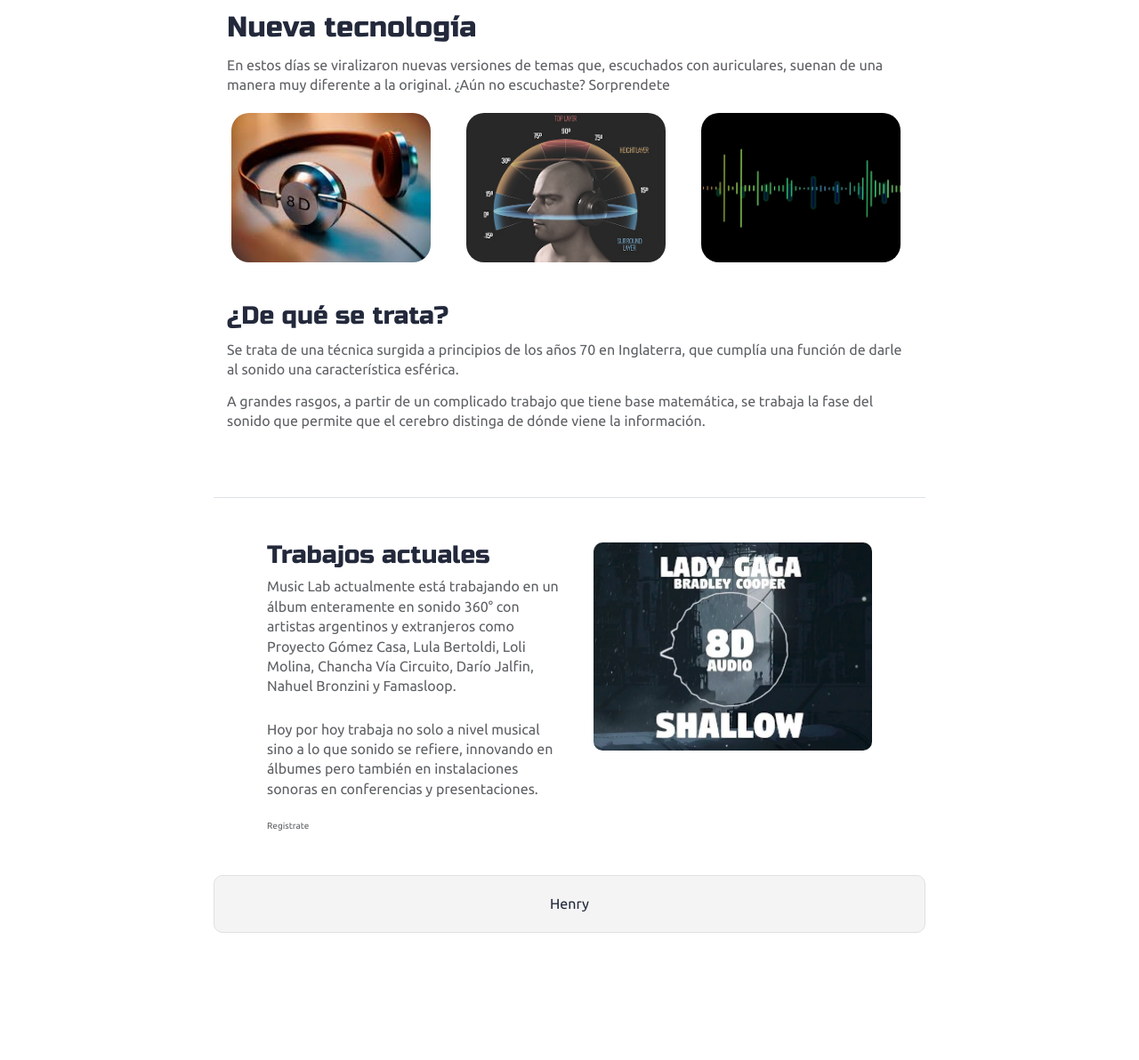
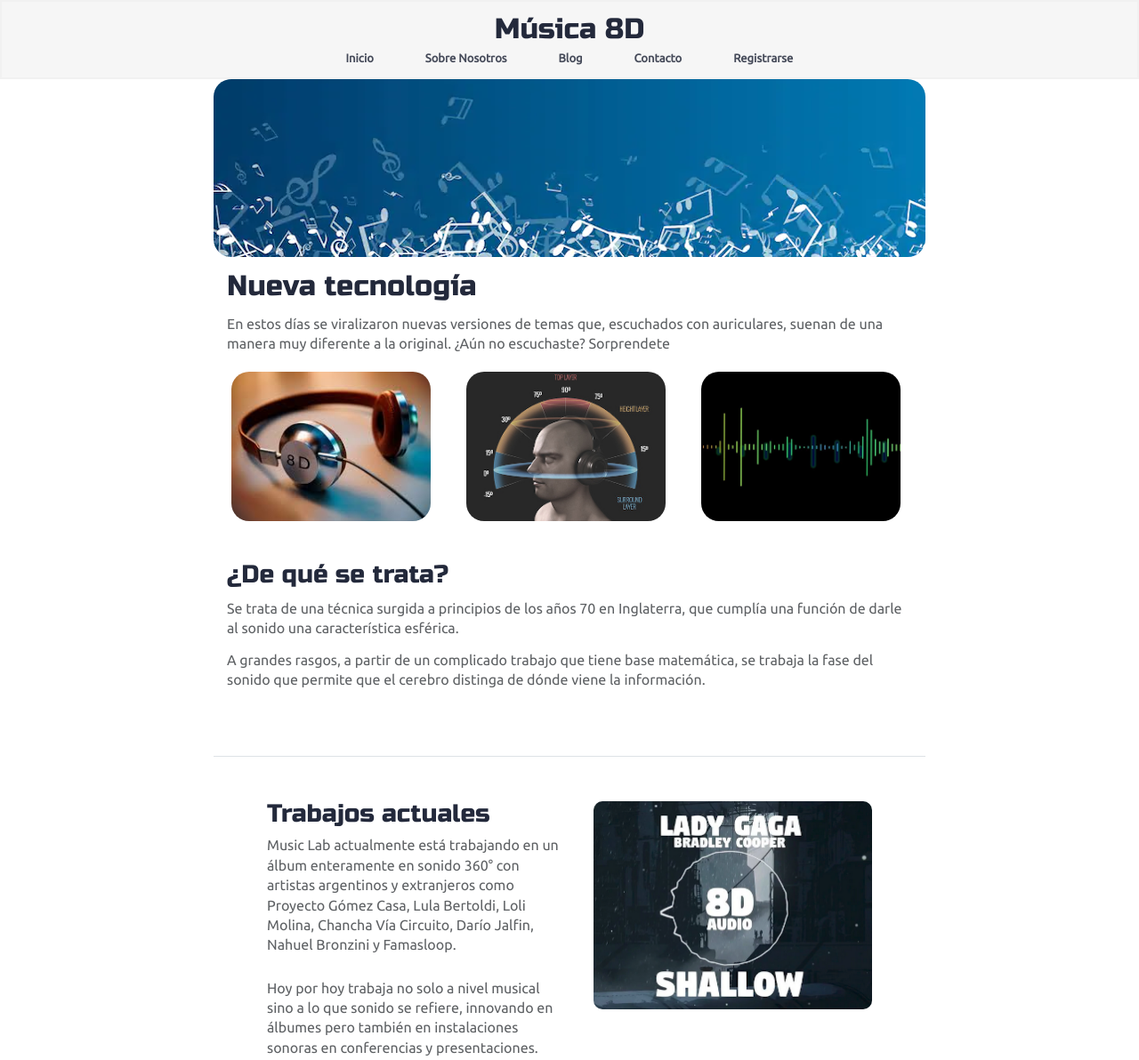
Before and after one commit to carrizobrebeca/FT-M2-MASTER, an Eleventy site: page 02-CSS/homework/responsive-web/index.html in a window 1280 px wide. Shown: the top 1192 px of the page at 89% size. Before the commit the page ends 1049 px from the top, so only its background shows below. Built offline with nearby package versions, Linux system fonts and the light colour scheme; Eleventy itself is replaced by a stand-in of ours; files that its build step writes are made by us from their sources.

Commit message:
CSSTerminado

```diff
--- a/02-CSS/homework/responsive-web/index.html
+++ b/02-CSS/homework/responsive-web/index.html
@@ -4,7 +4,7 @@
 
 <head>
   <meta charset="utf-8">
-
+  <meta name="viewport" content="width=device-width, initial-scale=1" />
   <title>Música 8D</title>
 
   <link href="https://fonts.googleapis.com/css?family=Russo+One|Ubuntu" rel="stylesheet">
@@ -16,14 +16,24 @@
 </head>
 
 <body>
+  <nav>
+    <h2>Música 8D</h2>
+    <ul>
+      <li><a href="#">Inicio</a></li>
+      <li><a href="#">Sobre Nosotros</a></li>
+      <li><a href="#">Blog</a></li>
+      <li><a href="#">Contacto</a></li>
+      <li><a href="#">Registrarse</a></li>
+    </ul>
 
+  </nav>
   <!-- Código del nav acá -->
 
   <div class="container home">
 
     <header class="intro">
       <!-- Código de header img acá -->
-
+      <img src="img/main-header.png" alt="notas musicales">
       <h2>Nueva tecnología</h2>
 
       <p>En estos días se viralizaron nuevas versiones de temas que, escuchados con auriculares, suenan de una manera
--- a/02-CSS/homework/responsive-web/less/home-page.less
+++ b/02-CSS/homework/responsive-web/less/home-page.less
@@ -54,7 +54,8 @@
         margin-bottom: 26px;
       }
 
-      .btn {
+      .btn{
+        .btn-mixin(@btn-bg-color, @porcelain);
       }
     }
 
--- a/02-CSS/homework/responsive-web/less/index.less
+++ b/02-CSS/homework/responsive-web/less/index.less
@@ -1,4 +1,4 @@
-// Importar los archivos less acá:
+//* Importar los archivos less acá:
 @import "variables";
 @import "mixins";
 @import "reset";
@@ -6,3 +6,7 @@
 @import "navigation";
 @import "footer";
 @import "home-page";
+
+// body {
+//     background-color: red;
+// }
--- a/02-CSS/homework/responsive-web/less/mixins.less
+++ b/02-CSS/homework/responsive-web/less/mixins.less
@@ -1 +1,17 @@
 // Mixins acá
+.flex(@direct: row, @justify: center, @align: center){
+    display: flex;
+    flex-direction: @direct;
+    justify-content: @justify;
+    align-items: @align;
+}
+
+.btn-mixin(@bg-color, @font-color){
+    background-color: @bg-color;
+    color: @font-color;
+    border-radius: 5px;
+    width: min-content;
+    padding: 5px;
+    font-size: 15px;
+    cursor: pointer;
+}
--- a/02-CSS/homework/responsive-web/less/navigation.less
+++ b/02-CSS/homework/responsive-web/less/navigation.less
@@ -1 +1,33 @@
 // Código de Nav acá
+nav {
+    .flex(column);
+
+    background-color: @nav-bg;
+    border: @sea-shell solid 2px;
+    padding: 15px;
+
+    ul {
+      .flex(@justify: space-around);
+      width: 45%;
+      padding-top: 10px;
+
+      a {
+        text-decoration: none;
+        color: @river-bend;
+        font-weight: bold;
+        font-size: 13px;
+      }
+    }
+  }
+
+  @media @phone {
+
+    nav {
+      ul{
+        width: 100%;
+      }
+    }
+  }
+   img {
+      border-radius: 20px;
+   }
--- a/02-CSS/homework/responsive-web/less/variables.less
+++ b/02-CSS/homework/responsive-web/less/variables.less
@@ -24,3 +24,4 @@
 @border-real: #dee2e6;
 
 // Mobile var
+@phone: ~"(max-width: 500px)";
```
Also changed, not shown: 02-CSS/homework/responsive-web/css/index.css, 02-CSS/homework/responsive-web/less/footer.less (line endings or trailing spaces), 02-CSS/homework/responsive-web/less/global.less (line endings or trailing spaces).
